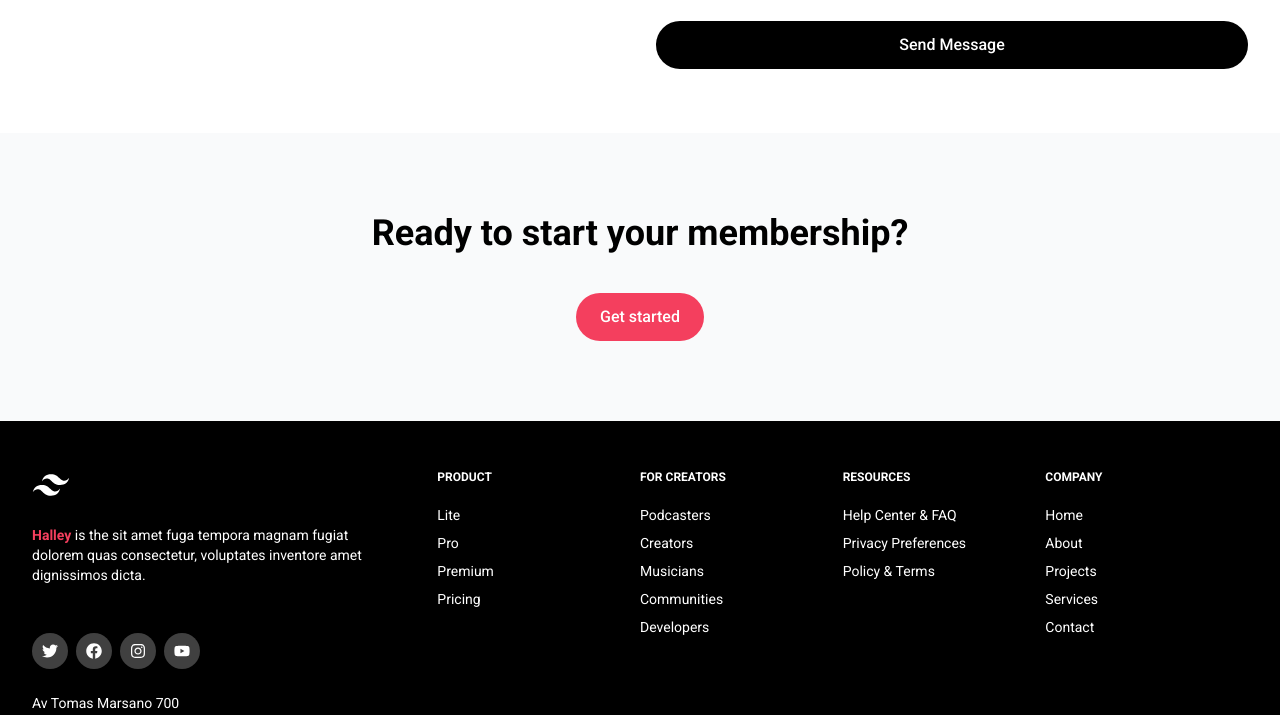
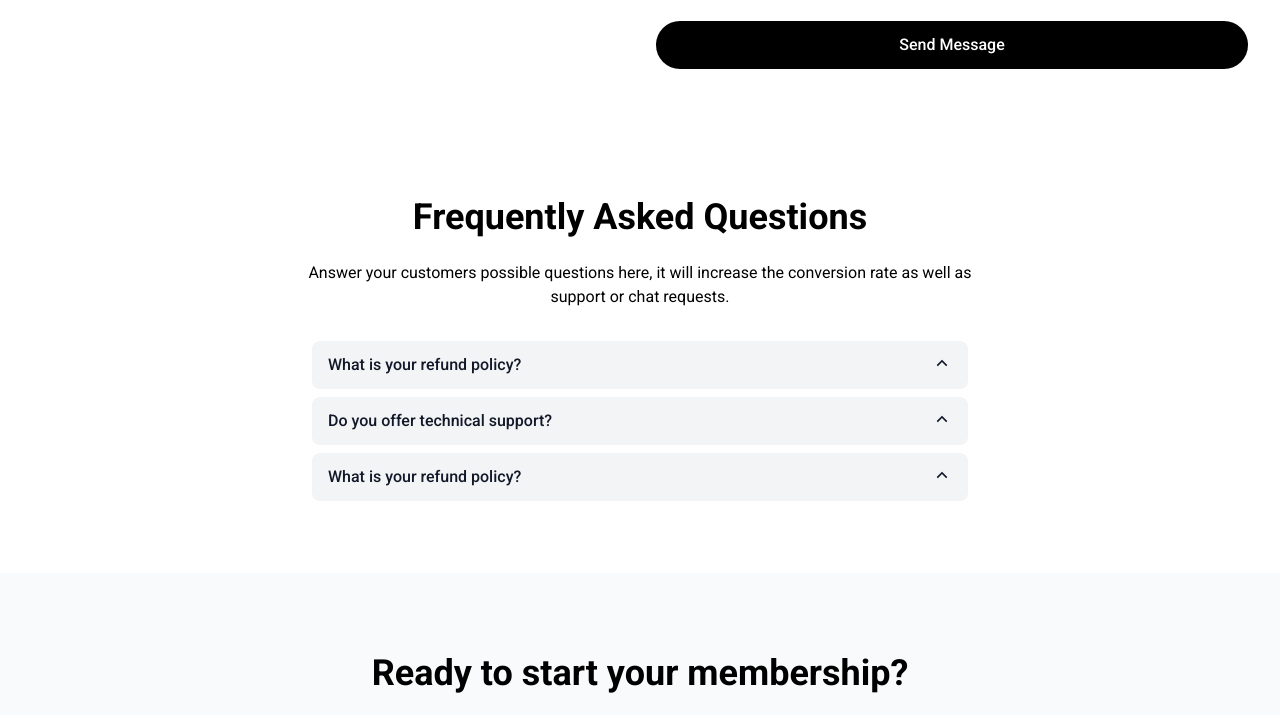
Before and after one commit to tomiidev/bambuy, a Next.js app: page / in a window 1280 px wide. Shown: the part 4530-5245 px from the top of the page. Built offline with nearby package versions, Linux system fonts and the light colour scheme.

Commit message:
add to faq

```diff
--- /dev/null
+++ b/components/Faq.tsx
@@ -0,0 +1,68 @@
+import { Disclosure } from '@headlessui/react'
+import { RiArrowUpSLine } from "react-icons/ri";
+
+export default function Faq() {
+    return (
+        <div className="bg-white w-full px-4 pt-16 pb-16" id="faq">
+            <h2 className="text-4xl font-bold text-center">
+                Frequently Asked Questions
+            </h2>
+
+            <p className="pt-6 pb-6 text-base max-w-2xl text-center m-auto">
+                Answer your customers possible questions here, it will increase the conversion rate as well as support or chat requests.
+            </p>
+            <div className="mx-auto w-full max-w-2xl rounded-2xl bg-white p-2">
+                <Disclosure>
+                    {({ open }) => (
+                        <>
+                            <Disclosure.Button className="flex w-full justify-between rounded-lg bg-gray-100 px-4 py-3 text-left text-base font-medium text-gray-900 hover:bg-gray-200 focus:outline-none focus-visible:ring focus-visible:ring-purple-500 focus-visible:ring-opacity-75">
+                                <span>What is your refund policy?</span>
+                                <RiArrowUpSLine
+                                    className={`${open ? 'rotate-180 transform' : ''
+                                        } h-5 w-5 text-gray-900`}
+                                />
+                            </Disclosure.Button>
+                            <Disclosure.Panel className="px-4 pt-4 pb-2 text-base">
+                                If you're unhappy with your purchase for any reason, email us
+                                within 90 days and we'll refund you in full, no questions asked.
+                            </Disclosure.Panel>
+                        </>
+                    )}
+                </Disclosure>
+                <Disclosure as="div" className="mt-2">
+                    {({ open }) => (
+                        <>
+                            <Disclosure.Button className="flex w-full justify-between rounded-lg bg-gray-100 px-4 py-3 text-left text-base font-medium text-gray-900 hover:bg-gray-200 focus:outline-none focus-visible:ring focus-visible:ring-purple-500 focus-visible:ring-opacity-75">
+                                <span>Do you offer technical support?</span>
+                                <RiArrowUpSLine
+                                    className={`${open ? 'rotate-180 transform' : ''
+                                        } h-5 w-5 text-gray-900`}
+                                />
+                            </Disclosure.Button>
+                            <Disclosure.Panel className="px-4 pt-4 pb-2 text-base">
+                                No, we don't offer technical support for free downloads. Please purchase a support plan to get 6 months of support.
+                            </Disclosure.Panel>
+                        </>
+                    )}
+                </Disclosure>
+                <Disclosure as="div" className="mt-2">
+                    {({ open }) => (
+                        <>
+                            <Disclosure.Button className="flex w-full justify-between rounded-lg bg-gray-100 px-4 py-3 text-left text-base font-medium text-gray-900 hover:bg-gray-200 focus:outline-none focus-visible:ring focus-visible:ring-purple-500 focus-visible:ring-opacity-75">
+                                <span>What is your refund policy?</span>
+                                <RiArrowUpSLine
+                                    className={`${open ? 'rotate-180 transform' : ''
+                                        } h-5 w-5 text-gray-900`}
+                                />
+                            </Disclosure.Button>
+                            <Disclosure.Panel className="px-4 pt-4 pb-2 text-base">
+                                If you're unhappy with your purchase for any reason, email us within 90 days and we'll refund you in full, no questions asked.
+                            </Disclosure.Panel>
+                        </>
+                    )}
+                </Disclosure>
+            </div>
+        </div>
+
+    );
+}
--- a/components/Navbar.tsx
+++ b/components/Navbar.tsx
@@ -56,17 +56,17 @@ export default function Navbar() {
                 <div className="hidden sm:ml-6 sm:block">
                   <div className="flex space-x-5 items-center">
                     {navigation.map((item) => (
-                      <a
+                      <Link
                         key={item.name}
                         href={item.href}
                         className={classNames(
-                          item.current ? 'text-black' : 'text-black hover:underline',
+                          item.current ? 'text-black ' : 'text-black hover:underline',
                           'text-base font-medium'
                         )}
                         aria-current={item.current ? 'page' : undefined}
                       >
                         {item.name}
-                      </a>
+                      </Link>
                     ))}
                   </div>
                 </div>
--- a/components/Pricing.tsx
+++ b/components/Pricing.tsx
@@ -95,7 +95,7 @@ export default function Pricing() {
                             </p>
                         )}
                         <p className="mt-4  leading-6">{plan.description}</p>
-                        <div className="mt-6 rounded-lg bg-gray-50 p-6 -mx-6">
+                        <div className="mt-6 rounded-lg bg-gray-100 p-6 -mx-6">
                             <p className="text-sm font-semibold flex items-center">
                                 <span>{plan.currency}</span>
                                 <span className="text-4xl font-bold ml-3 ">{plan.price}</span>
--- a/pages/index.tsx
+++ b/pages/index.tsx
@@ -4,6 +4,7 @@ import Layout from "../components/Layout";
 import Pricing from "../components/Pricing";
 import { Features } from "../components/Features";
 import { Services } from "../components/Services";
+import Faq from "../components/Faq";
 
 
 export default function Home() {
@@ -14,6 +15,7 @@ export default function Home() {
         <Features />
         <Pricing />
         <Contact />
+        <Faq />
       </Layout>
   )
 }
```
Also changed, not shown: 2 other files (tests, documents, lock files or other folders).
